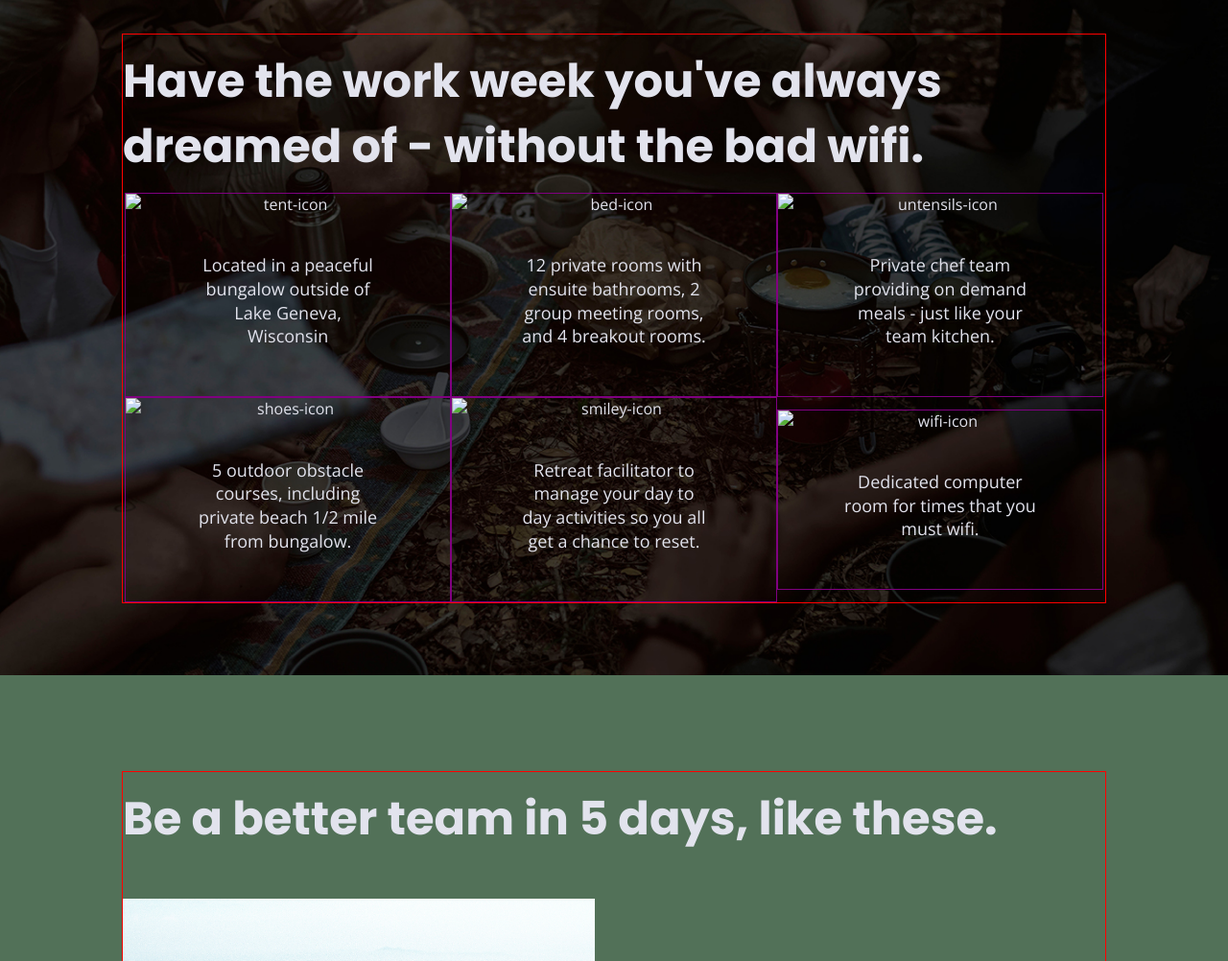
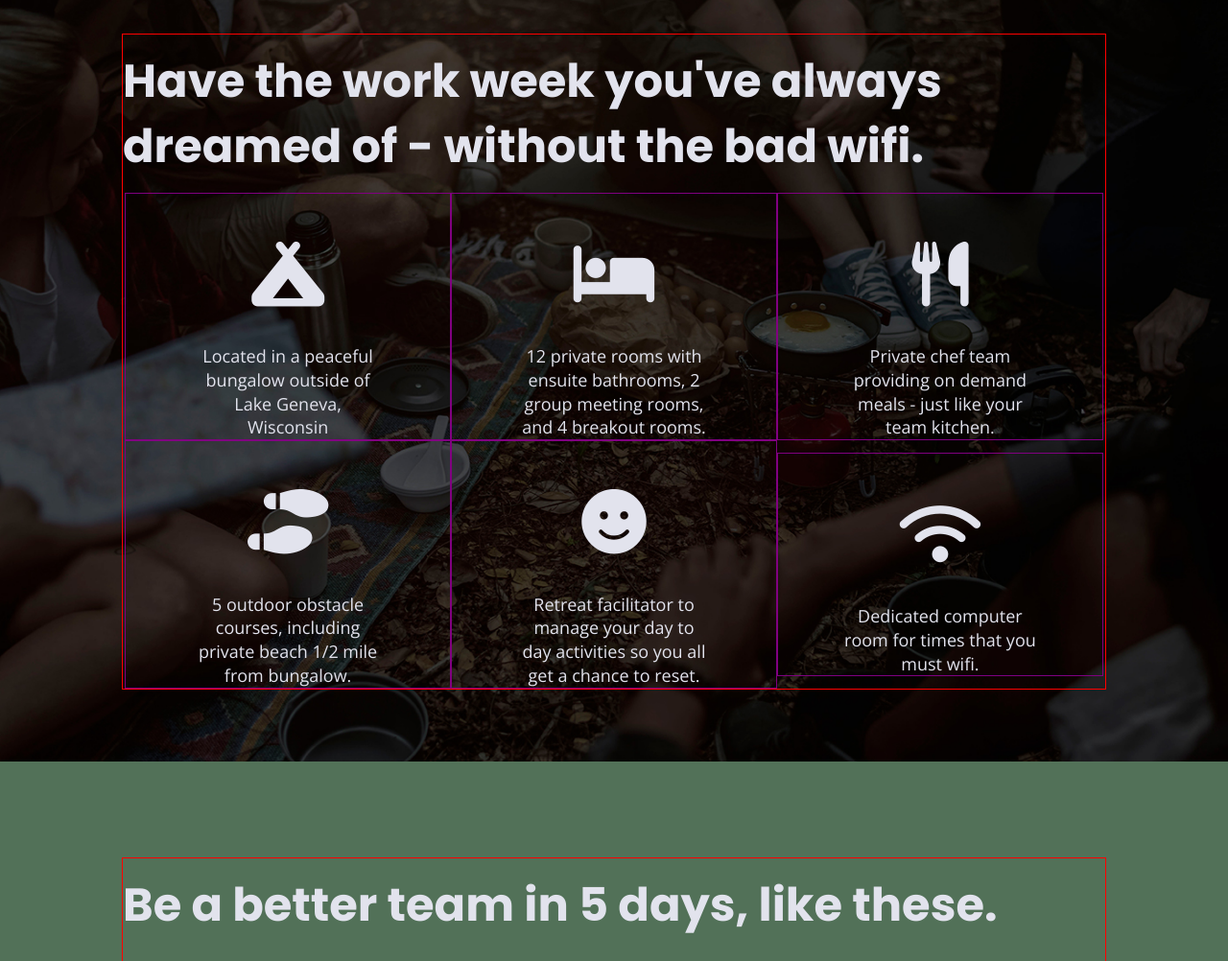
Before and after one commit to HBouchard5/unplugged-retreat, a website: page index.html in a window 1280 px wide. Shown: the part 1076-2078 px from the top of the page at 96% size. Drawn offline with nearby package versions, Linux system fonts and the light colour scheme.

Commit message:
added Font Awesome icons

```diff
--- a/css/main.css
+++ b/css/main.css
@@ -320,6 +320,10 @@ input[type=button] {
   background-size: cover;
 }
 
+.features .content-wrapper {
+  margin: 50px 0;
+}
+
 .features-items {
   display: flex;
   justify-content: center;
@@ -334,14 +338,13 @@ input[type=button] {
   align-items: center;
   flex-flow: column;
   text-align: center;
+  border: 1px solid yellow;
 }
 
-.feature img {
+.features i {
+	font-size: 3.75em;
+  margin-top: 50px;
   margin-bottom: 40px;
-}
-
-.feature p {
-  margin-bottom: 50px;
 }
 
 h2 {
--- a/index.html
+++ b/index.html
@@ -18,6 +18,9 @@
 
   <link rel="stylesheet" href="css/normalize.css">
   <link rel="stylesheet" href="css/main.css">
+
+  <!-- Font Awesome icon kit-->
+  <script src="https://kit.fontawesome.com/6a5635ad35.js" crossorigin="anonymous"></script>
 
   <meta name="theme-color" content="#fafafa">
 
@@ -74,27 +77,27 @@
           <h2>Have the work week you've always dreamed of - without the bad wifi.</h2>
           <div class="features-items">
             <article class="feature">
-              <img alt="tent-icon" src="" />
+              <p class="fontawesome-icon"><i class="fas fa-campground"></i></p>
               <p class="features-item-description">Located in a peaceful bungalow outside of Lake Geneva, Wisconsin</p>
             </article>
             <article class="feature">
-              <img alt="bed-icon" src=""/>
+              <p class="fontawesome-icon"><i class="fas fa-bed"></i></p>
               <p class="features-item-description">12 private rooms with ensuite bathrooms, 2 group meeting rooms, and 4 breakout rooms.</p>
             </article>
             <article class="feature">
-              <img alt="untensils-icon" src="" />
+              <p class="fontawesome-icon"><i class="fas fa-utensils"></i></p>
               <p class="features-item-description">Private chef team providing on demand meals - just like your team kitchen.</p>
             </article>
             <article class="feature">
-              <img alt="shoes-icon" src="" />
+              <p class="fontawesome-icon"><i class="fas fa-shoe-prints"></i></p>
               <p class="features-item-description">5 outdoor obstacle courses, including private beach 1/2 mile from bungalow.</p>
             </article>
             <article class="feature">
-              <img alt="smiley-icon" src="" />
+              <p class="fontawesome-icon"><i class="fas fa-smile"></i></p>
               <p class="features-item-description">Retreat facilitator to manage your day to day activities so you all get a chance to reset.</p>
             </article>
             <article class="feature">
-              <img alt="wifi-icon" src="" />
+              <p class="fontawesome-icon"><i class="fas fa-wifi"></i></p>
               <p class="features-item-description">Dedicated computer room for times that you must wifi.</p>
             </article>
           </div>
```
Also changed, not shown: about/index.html (+3 -0 lines), faq/index.html (+3 -0 lines).
